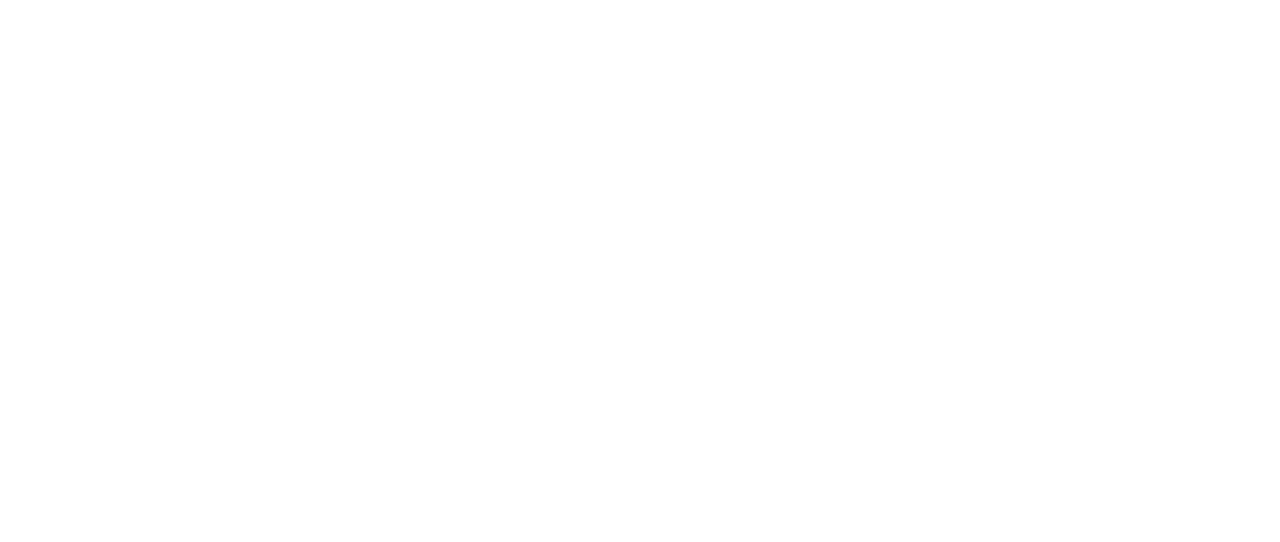
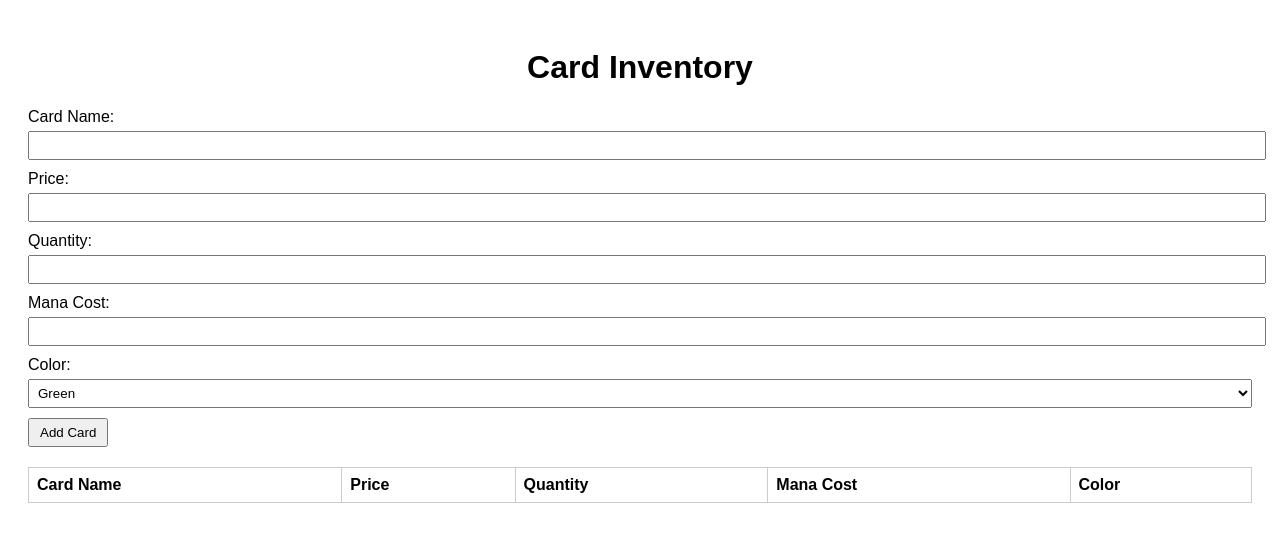
Before and after one commit to TMG-I-T-Solutions/MTG-Card-management-webapp, a plain HTML site: page index.html in a window 1280 px wide. Drawn offline with Linux system fonts and the light colour scheme.

Commit message:
Desktop Version1

```diff
--- a/index.html
+++ b/index.html
@@ -1,18 +1,53 @@
 <!DOCTYPE html>
-<html lang="en">
+<html>
 <head>
-    <meta charset="UTF-8">
-    <meta http-equiv="X-UA-Compatible" content="IE=edge">
-    <meta name="viewport" content="width=device-width, initial-scale=1.0">
-    <title>TMG I.T Solutions</title>
+  <title>Card Inventory</title>
+  <link rel="stylesheet" type="text/css" href="style.css">
 </head>
 <body>
+  <h1>Card Inventory</h1>
 
-    <!-- Nav Bar here -->
-    <nav>
+  <form id="cardForm">
+    <label for="cardName">Card Name:</label>
+    <input type="text" id="cardName" required>
 
+    <label for="cardPrice">Price:</label>
+    <input type="number" id="cardPrice" step="0.01" required>
 
-    </nav>
+    <label for="cardQuantity">Quantity:</label>
+    <input type="number" id="cardQuantity" required>
 
+    <label for="cardManaCost">Mana Cost:</label>
+    <input type="text" id="cardManaCost" required>
+
+    <label for="cardColor">Color:</label>
+    <select id="cardColor">
+      <option value="green">Green</option>
+      <option value="red">Red</option>
+      <option value="white">White</option>
+      <option value="black">Black</option>
+      <option value="blue">Blue</option>
+      <option value="multicolored">Multicolored</option>
+    </select>
+
+    <button type="submit">Add Card</button>
+  </form>
+
+  <table id="cardTable">
+    <thead>
+      <tr>
+        <th>Card Name</th>
+        <th>Price</th>
+        <th>Quantity</th>
+        <th>Mana Cost</th>
+        <th>Color</th>
+      </tr>
+    </thead>
+    <tbody>
+      <!-- Card data will be dynamically inserted here -->
+    </tbody>
+  </table>
+
+  <script src="script.js"></script>
 </body>
 </html>
--- /dev/null
+++ b/script.js
@@ -0,0 +1,38 @@
+// Handle form submission
+document.getElementById("cardForm").addEventListener("submit", function(event) {
+    event.preventDefault(); // Prevent form submission
+
+    // Get form values
+    var cardName = document.getElementById("cardName").value;
+    var cardPrice = document.getElementById("cardPrice").value;
+    var cardQuantity = document.getElementById("cardQuantity").value;
+    var cardManaCost = document.getElementById("cardManaCost").value;
+    var cardColor = document.getElementById("cardColor").value;
+
+    // Create a new row in the table
+    var tableBody = document.getElementById("cardTable").getElementsByTagName("tbody")[0];
+    var newRow = tableBody.insertRow();
+
+    // Insert cell values
+    var nameCell = newRow.insertCell(0);
+    nameCell.textContent = cardName;
+
+    var priceCell = newRow.insertCell(1);
+    priceCell.textContent = cardPrice;
+
+    var quantityCell = newRow.insertCell(2);
+    quantityCell.textContent = cardQuantity;
+
+    var manaCostCell = newRow.insertCell(3);
+    manaCostCell.textContent = cardManaCost;
+
+    var colorCell = newRow.insertCell(4);
+    colorCell.textContent = cardColor;
+
+    // Clear form inputs
+    document.getElementById("cardName").value = "";
+    document.getElementById("cardPrice").value = "";
+    document.getElementById("cardQuantity").value = "";
+    document.getElementById("cardManaCost").value = "";
+    document.getElementById("cardColor").value = "green";
+  });
--- /dev/null
+++ b/style.css
@@ -0,0 +1,41 @@
+body {
+    font-family: Arial, sans-serif;
+    padding: 20px;
+  }
+
+  h1 {
+    text-align: center;
+  }
+
+  form {
+    margin-bottom: 20px;
+  }
+
+  label {
+    display: block;
+    margin-bottom: 5px;
+  }
+
+  input[type="text"],
+  input[type="number"],
+  select {
+    width: 100%;
+    padding: 5px;
+    margin-bottom: 10px;
+  }
+
+  button {
+    padding: 5px 10px;
+  }
+
+  table {
+    width: 100%;
+    border-collapse: collapse;
+  }
+
+  th,
+  td {
+    border: 1px solid #ccc;
+    padding: 8px;
+    text-align: left;
+  }
```
Also changed, not shown: README.md (deleted).
